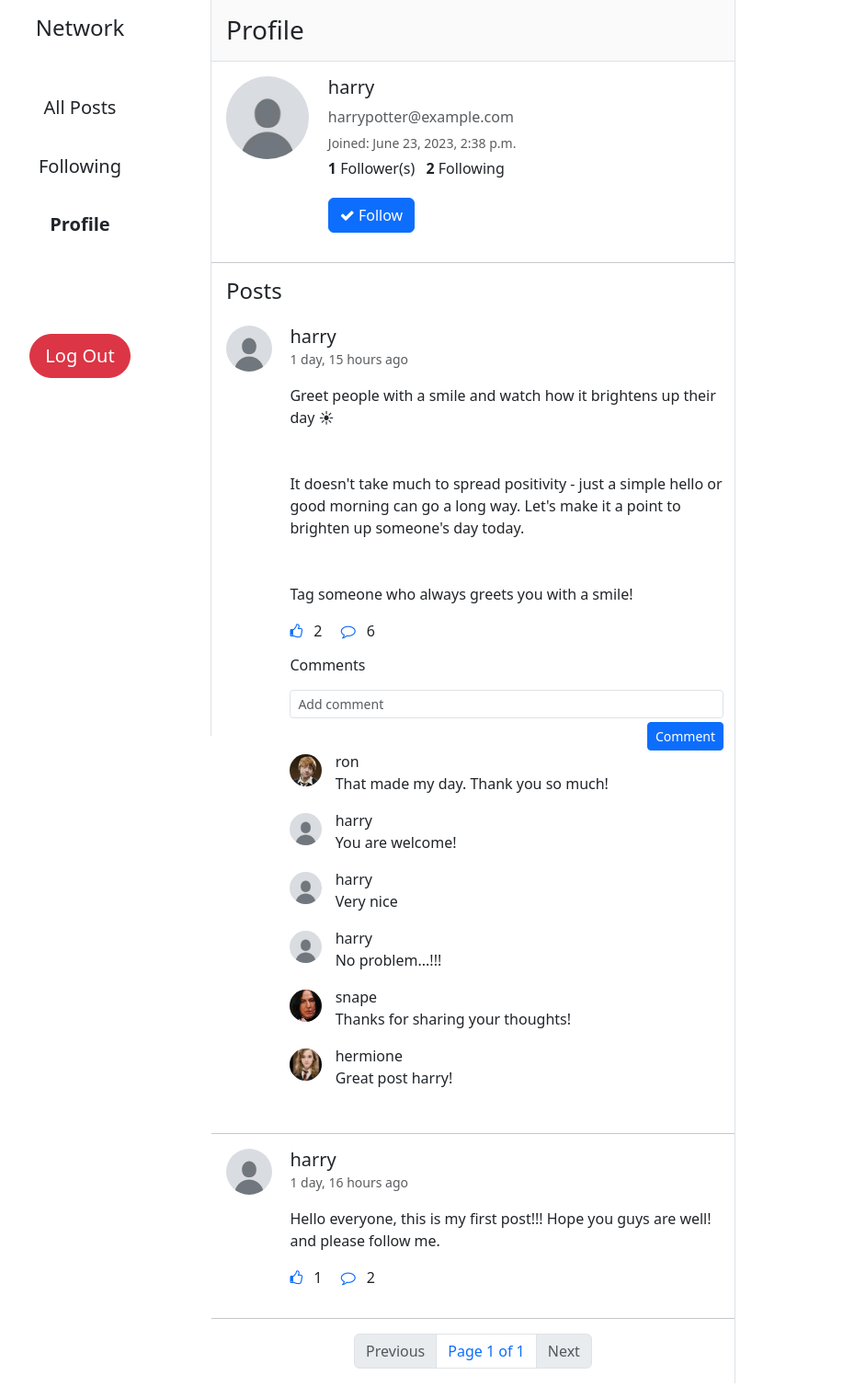
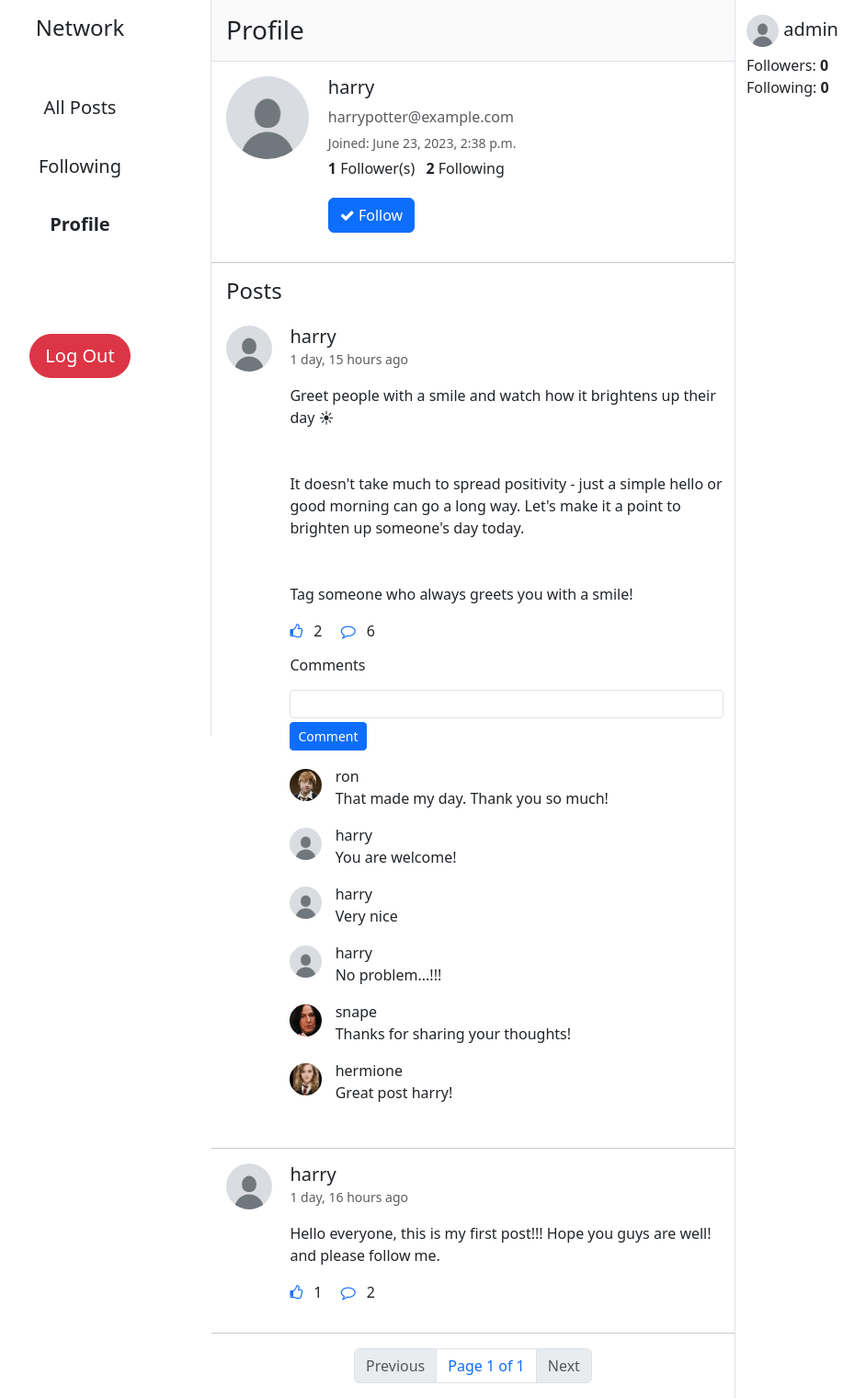
Before and after one commit to srky420/cs50w-project4, a Django app: page /profile/3 in a window 1280 px wide, after a click that opens the changed part. Shown: the whole page at 92% size, without its empty margins (125-1067 px from the left). Run offline with Django 3.2, Linux system fonts and the light colour scheme; a user stored in the database is signed in; data comes from the database, SQL or seed files in the repository; both versions use the stored data as it was after the commit.

Commit message:
Add comment feature and optimizations

```diff
--- /dev/null
+++ b/network/static/network/comment.js
@@ -0,0 +1,55 @@
+function comment(comment_btn) {
+    // Get post id and comment
+    const post_id = comment_btn.dataset.id;
+    const comment = document.querySelector(`#comment${post_id}`).value;
+    const post = document.querySelector(`#post${post_id}`);
+
+    // Disabled comment button
+    comment_btn.disabled = true;
+
+    // Get csrf token from Cookies
+    const csrf_token = Cookies.get('csrftoken');
+
+    fetch(`/comment/${post_id}`, {
+        method: 'POST',
+        headers: {'X-CSRFToken': csrf_token},
+        mode: 'same-origin',
+        body: JSON.stringify({
+            comment: comment
+        })
+    })
+    .then(res => res.json())
+    .then(data => {
+        console.log(data.profile_pic_url);
+        console.log(data.comment);
+
+        // Create new comment item
+        let li = document.createElement('li');
+        li.innerHTML = `<li>
+                            <div class="row">
+                                <div class="col-1 me-sm-2 mt-1">
+                                    <img class="profile-pic profile-pic-sm" src="${data.profile_pic_url}" alt="profile-pic">
+                                </div>
+                                <div class="col-10">
+                                    <a href="#" class="h6 link-dark link-underline-opacity-0 link-underline-opacity-100-hover">${data.username}</a>
+                                    <p>${data.comment}</p>
+                                </div>
+                            </div>
+                        </li>`;
+
+        // Append li to comment list
+        post.querySelector('.comment-list').append(li);
+        post.querySelector('.comments-count').innerHTML = data.comments_count;
+
+        // Empty comment field and enable comment button
+        document.querySelector(`#comment${post_id}`).value = '';
+        comment_btn.disabled = false;
+    })
+    .catch(error => {
+        console.log(error);
+
+        // Empty comment field and enable comment button
+        document.querySelector(`#comment${post_id}`).value = '';
+        comment_btn.disabled = false;
+    })
+}
--- a/network/static/network/follow-unfollow.js
+++ b/network/static/network/follow-unfollow.js
@@ -1,24 +1,22 @@
 function follow(follow_btn) {
+
     follow_btn.disabled = true;
-    user_id = follow_btn.dataset.id;
+    const user_id = follow_btn.dataset.id;
 
     fetch(`/profile/${user_id}/follow`)
         .then(res => res.json())
         .then(data => {
             console.log(data.msg);
 
-            let follower_count = parseInt(document.querySelector('#follower-count').innerHTML);
-
             if (data.follow) {
                 follow_btn.innerHTML = `<i class="fa fa-close"></i> Unfollow`;
-                follower_count++;
-                document.querySelector('#follower-count').innerHTML = follower_count;
             }
             else {
                 follow_btn.innerHTML = `<i class="fa fa-check"></i> Follow`;
-                follower_count--;
-                document.querySelector('#follower-count').innerHTML = follower_count;
             }
+
+            document.querySelector('#follower-count').innerHTML = data.followers_count;
+            document.querySelector('#followings-count').innerHTML = data.followings_count;
 
             follow_btn.disabled = false;
         })
--- a/network/static/network/like-unlike.js
+++ b/network/static/network/like-unlike.js
@@ -1,6 +1,7 @@
 function like(like_btn) {
 
-    let post_id = parseInt(like_btn.dataset.post);
+    const post_id = like_btn.dataset.id;
+    const post = document.querySelector(`#post${post_id}`);
 
     // Disable like btn
     like_btn.classList.add('disabled');
@@ -12,19 +13,16 @@ function like(like_btn) {
             console.log(data.msg);
             like_btn.classList.remove('disabled');
 
-            let likes_count = parseInt(document.querySelector(`#post${post_id}`).querySelector('.likes-count').innerHTML);
-
             // Increase/Decrease likes count
             if (data.liked) {
                 like_btn.innerHTML = `<i class="fa fa-thumbs-up"></i>`;
-                likes_count++;
-                document.querySelector(`#post${post_id}`).querySelector('.likes-count').innerHTML = likes_count;
             }
             else {
                 like_btn.innerHTML = `<i class="fa fa-thumbs-o-up"></i>`;
-                likes_count--;
-                document.querySelector(`#post${post_id}`).querySelector('.likes-count').innerHTML = likes_count;
             }
+
+            // Set likes count
+            post.querySelector('.likes-count').innerHTML = data.likes_count;
         })
         .catch(error => {
             console.log(error);
--- a/network/static/network/main.js
+++ b/network/static/network/main.js
@@ -3,6 +3,12 @@ document.addEventListener('DOMContentLoaded', () => {
     const likeBtns = document.querySelectorAll('.like-btn');
     likeBtns.forEach(btn => {
         btn.addEventListener('click', (e) => like(e.currentTarget));
+    });
+
+    // Add event listener to comment button
+    const commentBtns = document.querySelectorAll('.comment-btn');
+    commentBtns.forEach(btn => {
+        btn.addEventListener('click', (e) => comment(e.currentTarget));
     });
 
     // Add event listener to edit button
--- a/network/static/network/styles.css
+++ b/network/static/network/styles.css
@@ -22,24 +22,23 @@
 }
 
 .profile-pic {
-    width: 90px;
-    height: 90px;
     border-radius: 50%;
     object-fit: cover;
 }
 
-.post-profile-pic {
+.profile-pic-lg {
+    width: 90px;
+    height: 90px;
+}
+
+.profile-pic-md {
     width: 50px;
     height: 50px;
-    border-radius: 50%;
-    object-fit: cover;
 }
 
-.comment-profile-pic {
+.profile-pic-sm {
     width: 35px;
     height: 35px;
-    border-radius: 50%;
-    object-fit: cover;
 }
 
 .post-content {
--- /dev/null
+++ b/network/templates/network/comments.html
@@ -0,0 +1,24 @@
+<div class="collapse" id="commentCollapse{{ post.id }}">
+    <h6 class="mb-3">Comments</h6>
+
+    {% if request.user.is_authenticated %}
+        <input type="text" class="form-control form-control-sm mb-1" id="comment{{ post.id }}">
+        <button class="btn btn-primary btn-sm comment-btn mb-3" data-id="{{ post.id }}">Comment</button>
+    {% endif %}
+
+    <ul class="list-unstyled comment-list">
+        {% for comment in post.get_comments %}
+            <li>
+                <div class="row">
+                    <div class="col-1 me-sm-2 mt-1">
+                        <img class="profile-pic profile-pic-sm" src="{{ comment.owner.profile_pic.url }}" alt="profile-pic">
+                    </div>
+                    <div class="col-10">
+                        <a href="{% url 'profile' comment.owner.id %}" class="h6 link-dark link-underline-opacity-0 link-underline-opacity-100-hover">{{ comment.owner }}</a>
+                        <p>{{ comment.text }}</p>
+                    </div>
+                </div>
+            </li>
+        {% endfor %}
+    </ul>
+</div>
--- a/network/templates/network/layout.html
+++ b/network/templates/network/layout.html
@@ -11,6 +11,7 @@
         <script src="{% static 'network/like-unlike.js' %}"></script>
         <script src="{% static 'network/follow-unfollow.js' %}"></script>
         <script src="{% static 'network/edit-post.js' %}"></script>
+        <script src="{% static 'network/comment.js' %}"></script>
     </head>
     <body>
 
@@ -56,8 +57,7 @@
 
                 <!-- Right sidebar -->
                 <div class="col-lg-3 col-sm-1">
-                    {% block sidebar %}
-                    {% endblock %}
+                    {% include "network/sidebar.html" %}
                 </div>
                 <!-- Right sidebar end -->
 
--- a/network/templates/network/login.html
+++ b/network/templates/network/login.html
@@ -2,7 +2,7 @@
 
 {% block body %}
 
-    <h2 class="p-3 bg-body-tertiary border-bottom">Login</h2>
+    <h3 class="p-3 bg-body-tertiary border-bottom">Login</h3>
 
     {% if message %}
         <div class="msg">{{ message }}</div>
--- a/network/templates/network/posts.html
+++ b/network/templates/network/posts.html
@@ -4,7 +4,7 @@
             <div class="row">
                 <!-- Profile pic -->
                 <div class="col-1 m-3">
-                    <img class="post-profile-pic" src="{{ post.posted_by.profile_pic.url }}" alt="profile-pic">
+                    <img class="profile-pic profile-pic-md" src="{{ post.posted_by.profile_pic.url }}" alt="profile-pic">
                 </div>
                 <!-- Post -->
                 <div class="col-9 card-body position-relative me-2">
@@ -15,44 +15,23 @@
                     <small class="card-subtitle mb-2 text-body-secondary">{{ post.posted_on|timesince }} ago</small>
                     <p class="card-text my-3 post-content">{{ post.content }}</p>
                     <p class="card-text">
-                        <a class="text-decoration-none like-btn" data-post="{{ post.id }}">
+                        <a class="text-decoration-none like-btn" data-id="{{ post.id }}">
                             {% if like %}
                                 <i class="fa fa-thumbs-up"></i>
                             {% else %}
                                 <i class="fa fa-thumbs-o-up"></i>
                             {% endif %}
                         </a>
-                        <span class="likes-count mx-2 likes-count">{{ post.count_likes }}</span>
-                        <!-- Comment toggle -->
+                        <span class="likes-count mx-2">{{ post.count_likes }}</span>
+                        <!-- Comment collapse toggle -->
                         <a href="#commentCollapse{{ post.id }}" class="card-link text-decoration-none mx-2" data-bs-toggle="collapse"
                             role="button" aria-expanded="false" aria-controls="commentCollapse{{ post.id }}">
                             <i class="fa fa-comment-o"></i>
-                        </a>{{ post.count_comments }}
+                        </a>
+                        <span class="comments-count">{{ post.count_comments }}</span>
                     </p>
-                    <!-- Comments -->
-                    <ul class="list-unstyled collapse" id="commentCollapse{{ post.id }}">
-                        <h6 class="mb-3">Comments</h6>
-                        <form class="text-end">
-                            <input class="form-control form-control-sm mb-1" type="text" name="comment" placeholder="Add comment">
-                            <input class="btn btn-primary btn-sm" type="submit" value="Comment">
-                        </form>
-                        {% for comment in post.get_comments %}
-                            <li>
-                                <div class="row">
-                                    <div class="col-1 me-sm-2 mt-1">
-                                        <img class="comment-profile-pic" src="{{ comment.owner.profile_pic.url }}" alt="profile-pic">
-                                    </div>
-                                    <div class="col-10">
-                                        <a href="{% url 'profile' comment.owner.id %}" class="h6 link-dark link-underline-opacity-0 link-underline-opacity-100-hover">{{ comment.owner }}</a>
-                                        <p>{{ comment.text }}</p>
-                                    </div>
-                                </div>
-                            </li>
-                        {% empty %}
-                            <li>No comments yet.</li>
-                        {% endfor %}
-                    </ul>
-                    <!-- Comments end -->
+
+                    {% include "network/comments.html" %}
 
                     <!-- Settings dropdown -->
                     {% if post.posted_by == request.user %}
@@ -68,11 +47,12 @@
                             </ul>
                         </div>
                         <!-- Modal -->
-                        <div class="modal fade" data-bs-backdrop="static" data-bs-keyboard="false" id="modal{{ post.id }}" tabindex="-1" aria-labelledby="exampleModalLabel" aria-hidden="true">
+                        <div class="modal fade" data-bs-backdrop="static" data-bs-keyboard="false" id="modal{{ post.id }}"
+                            tabindex="-1" aria-labelledby="postSettings" aria-hidden="true">
                             <div class="modal-dialog">
                                 <div class="modal-content">
                                     <div class="modal-header">
-                                        <h1 class="modal-title fs-5" id="exampleModalLabel">Edit Post</h1>
+                                        <h1 class="modal-title fs-5" id="postSettings">Edit Post</h1>
                                         <button type="button" class="btn-close" data-bs-dismiss="modal" aria-label="Close"></button>
                                     </div>
                                     <div class="modal-body">
--- a/network/templates/network/profile.html
+++ b/network/templates/network/profile.html
@@ -14,7 +14,7 @@
 
     <div class="row">
         <div class="col-2 m-3">
-            <img class="profile-pic" src="{{ user.profile_pic.url }}" alt="profile-pic">
+            <img class="profile-pic profile-pic-lg" src="{{ user.profile_pic.url }}" alt="profile-pic">
         </div>
         <div class="col-8 py-3 px-lg-2 px-sm-3">
             <h5>{{ user.username }}</h5>
--- a/network/templates/network/register.html
+++ b/network/templates/network/register.html
@@ -2,7 +2,7 @@
 
 {% block body %}
 
-    <h2 class="p-3 bg-body-tertiary border-bottom">Register</h2>
+    <h3 class="p-3 bg-body-tertiary border-bottom">Register</h3>
 
     {% if message %}
         <div class="msg">{{ message }}</div>
@@ -14,7 +14,8 @@
         <input class="form-control mb-3" type="email" name="email" placeholder="Email Address">
         <input class="form-control mb-3" type="password" name="password" placeholder="Password">
         <input class="form-control mb-3" type="password" name="confirmation" placeholder="Confirm Password">
-        <input class="form-control mb-3" type="file" name="profilepic" placeholder="Optional">
+        <label for="profile-pic" class="form-label">Upload Profile Picture (optional)</label>
+        <input class="form-control mb-3" type="file" name="profilepic" id="profile-pic">
         <input class="btn btn-primary" type="submit" value="Register">
         <p class="text-center my-3">Already have an account? <a href="{% url 'login' %}">Log In here.</a></p>
     </form>
--- a/network/templates/network/sidebar.html
+++ b/network/templates/network/sidebar.html
@@ -0,0 +1,10 @@
+{% if request.user.is_authenticated %}
+    <h5 class="mt-3">
+        <img class="profile-pic profile-pic-sm" src="{{ request.user.profile_pic.url }}" alt="profile-pic">
+        <a href="{% url 'profile' request.user.id %}" class="link-dark link-underline-opacity-0 link-underline-opacity-100-hover">{{ request.user }}</a>
+    </h5>
+    <ul class="list-unstyled">
+        <li>Followers: <strong>{{ request.user.get_followers_count }}</strong></li>
+        <li>Following: <strong id="followings-count">{{ request.user.get_followings_count }}</strong></li>
+    </ul>
+{% endif %}
--- a/network/urls.py
+++ b/network/urls.py
@@ -13,5 +13,6 @@ urlpatterns = [
     path("profile/<int:user_id>", views.profile, name="profile"),
     path("like/<int:post_id>", views.like, name="like"),
     path("profile/<int:user_id>/follow", views.follow, name="follow"),
-    path("edit/<int:post_id>", views.edit, name="edit")
+    path("edit/<int:post_id>", views.edit, name="edit"),
+    path("comment/<int:post_id>", views.comment, name="comment")
 ]
--- a/network/views.py
+++ b/network/views.py
@@ -8,7 +8,7 @@ from django.shortcuts import render
 from django.urls import reverse
 from django.core.paginator import Paginator
 
-from .models import User, Post, Follower
+from .models import User, Post, Follower, Comment
 
 
 """
@@ -144,7 +144,11 @@ def like(request, post_id):
         post.likes.add(request.user)
         liked = True
 
-    return JsonResponse({"msg": "Like toggled!", "liked": liked}, status=201)
+    return JsonResponse({
+        "msg": "Like toggled!",
+        "liked": liked,
+        "likes_count": post.count_likes()
+        }, status=201)
 
 
 """
@@ -161,7 +165,6 @@ def follow(request, user_id):
         follower = Follower.objects.get(followee=user, follower=request.user)
         follower.delete()
         follow = False
-        return JsonResponse({"msg": "Follow toggled!", "follow": follow}, status=201)
 
     except Follower.DoesNotExist:
         follower = Follower.objects.create(followee=user, follower=request.user)
@@ -172,7 +175,13 @@ def follow(request, user_id):
 
         follower.save()
         follow = True
-        return JsonResponse({"msg": "Follow toggled!", "follow": follow}, status=201)
+
+    return JsonResponse({
+        "msg": "Follow toggled!",
+        "follow": follow,
+        "followers_count": user.get_followers_count(),
+        "followings_count": request.user.get_followings_count()
+        }, status=201)
 
 
 """
@@ -183,23 +192,56 @@ def edit(request, post_id):
     if request.method != "PUT":
         return JsonResponse({"error": "PUT request required!"}, status=400)
 
+    # Try to get post
     try:
         post = Post.objects.get(pk=post_id)
     except Post.DoesNotExist:
         return JsonResponse({"error": "Post does not exist"}, status=400)
 
+    # Ensure user validity
     if post.posted_by != request.user:
         return JsonResponse({"error": "Post edit forbidden"}, status=403)
 
+    # Load request's body
     data = json.loads(request.body)
 
     if not data.get("content"):
         return JsonResponse({"error": "Content required!"}, status=400)
 
+    # Update post's content
     post.content = data["content"]
     post.save()
 
     return HttpResponse(status=204)
+
+
+"""
+Comment func
+"""
+@login_required
+def comment(request, post_id):
+    if request.method != "POST":
+        return JsonResponse({"error": "POST request required!"}, status=400)
+
+    try:
+        post = Post.objects.get(pk=post_id)
+    except Post.DoesNotExist:
+        return JsonResponse({"error": "Post does not exist!"}, status=400)
+
+    data = json.loads(request.body)
+
+    if not data.get("comment"):
+        return JsonResponse({"error": "Comment not found!"}, status=400)
+
+    comment = Comment.objects.create(text=data["comment"], owner=request.user, post=post)
+    comment.save()
+
+    return JsonResponse({
+        "msg": "Comment created!",
+        "profile_pic_url": request.user.profile_pic.url,
+        "username": request.user.username,
+        "comment": comment.text,
+        "comments_count": post.count_comments()}, status=201)
 
 
 """
```
Also changed, not shown: db.sqlite3, media/images/hermione.JPG (added).
